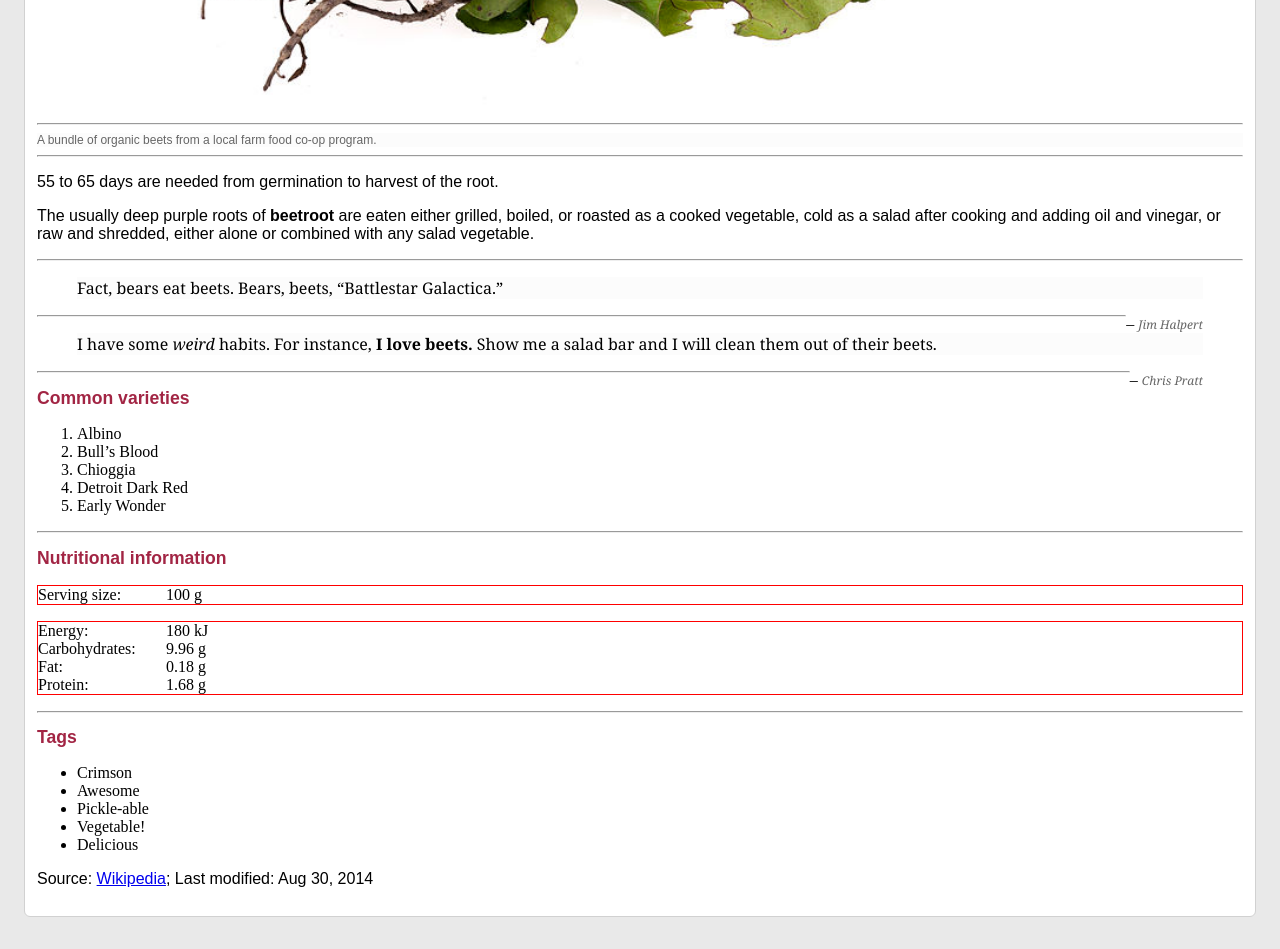
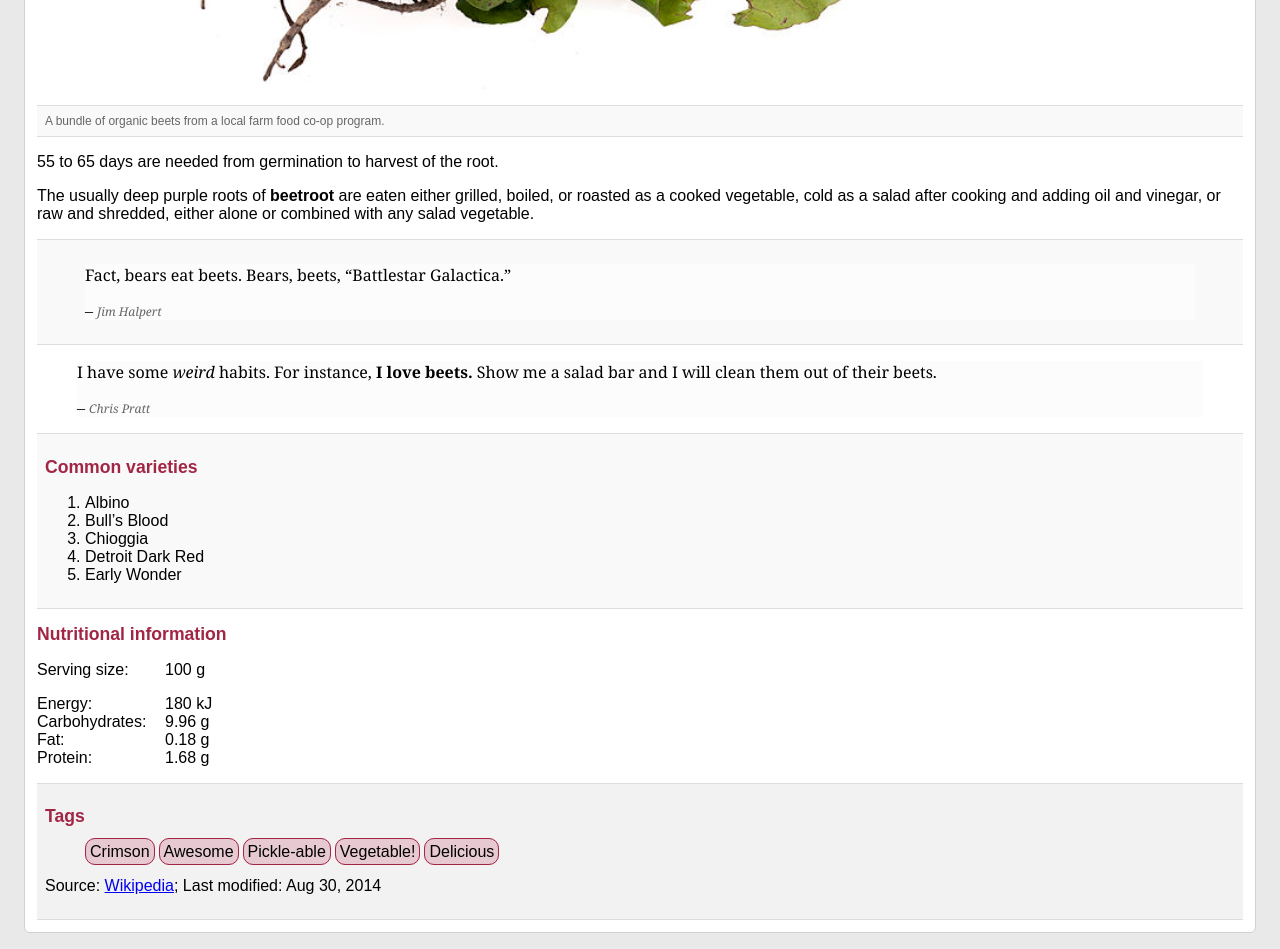
Before and after one commit to gagn0369/dsn1678-exercise-0, a plain HTML site: page index.html in a window 1280 px wide. Shown: the part 780-1729 px from the top of the page. Drawn offline with Linux system fonts and the light colour scheme.

Commit message:
background colours, borders

```diff
--- a/css/general.css
+++ b/css/general.css
@@ -8,6 +8,20 @@ main{
 	border: 1px solid #d1d1d1;
 	margin: 1em;
 	padding: 0.75em;
+}
+
+#footer{
+	background-color: #f2f2f2;
+	padding: 0.5em;
+	border-bottom: 1px solid #ddd;
+	border-top: 1px solid #ddd;
+}
+
+.grey-back{
+	background-color: #f9f9f9;
+	border-bottom: 1px solid #ddd;
+	border-top: 1px solid #ddd;
+	padding: 0.5em;
 }
 
 img{
@@ -43,7 +57,6 @@ figcaption{
 	font-family: arial;
 	font-size: 0.75em;
 	color: #666;
-	background-color: #fcfcfc;
 }
 
 blockquote{
@@ -54,9 +67,6 @@ blockquote p{
 	font-family: georgia;
 }
 
-blockquote footer{
-	float: right;
-}
 
 cite{
 	font-family: georgia;
@@ -64,20 +74,40 @@ cite{
 	color: #666;
 }
 
+/*LISTS*/
+
+li{
+	font-family: arial;
+}
+
 dl{
-	border: 1px solid red;
 	overflow: hidden;
 	/* ^ reminds dl to wrap around its floated children*/
+	font-family: arial;
 }
 
 dt{
 	float: left;
 	clear: left;
 	width: 8em;
+	font-family: arial;
 }
 
 dd{
 	float: left;
 	margin: 0;
 	padding: 0;
+	font-family: arial;
 }
+
+.tags-list{
+	list-style-type: none;
+}
+
+.tags-list li{
+	display: inline;
+	background-color: #e7cad1;
+	border-radius: 10px;
+	border: 1px solid #a22544;
+	padding: 0.25em;
+}
--- a/index.html
+++ b/index.html
@@ -9,30 +9,26 @@
 	<main>
 	<h1>Beetroot <em>(Beta vulgaris)</em></h1>
 
-<hr>
 
 	<figure>
 		<img src="beets.jpg" alt="">
-		<hr>
-		<figcaption>A bundle of organic beets from a local farm food co-op program.</figcaption>
+
+		<div class="grey-back"><figcaption>A bundle of organic beets from a local farm food co-op program.</figcaption></div>
 	</figure>
 
-<hr>
 
 	<p>55 to 65 days are needed from germination to harvest of the root.</p>
 
 	<p>The usually deep purple roots of <b>beetroot</b> are eaten either grilled, boiled, or roasted as a cooked vegetable, cold as a salad after cooking and adding oil and vinegar, or raw and shredded, either alone or combined with any salad vegetable.</p>
 
-<hr>
-
+	<div class="grey-back">
 		<blockquote>
 			<P>Fact, bears eat beets. Bears, beets, “Battlestar Galactica.”</p>
 		<footer>
 			– <cite>Jim Halpert</cite>
 		</footer>
 		</blockquote>
-
-<hr>
+	</div>
 
 	<blockquote>
 	<p>I have some <em>weird</em> habits. For instance, <strong>I love beets.</strong> Show me a salad bar and I will clean them out of their beets.</p>
@@ -41,8 +37,7 @@
 	</footer>
 	</blockquote>
 
-<hr>
-
+	<div class="grey-back">
 		<h2>Common varieties</h2>
 
 		<ol>
@@ -52,8 +47,7 @@
 			<li>Detroit Dark Red</li>
 			<li>Early Wonder</li>
 		</ol>
-
-<hr>
+	</div>
 
 	<h2>Nutritional information</h2>
 
@@ -77,13 +71,12 @@
 			<dd><data value="1.68">1.68 g</data></dd>
 	</dl>
 
-<hr>
 
-	<footer>
+	<footer id="footer">
 
 		<h2>Tags</h2>
 
-		<ul>
+		<ul class="tags-list">
 			<li>Crimson</li>
 			<li>Awesome</li>
 			<li>Pickle-able</li>
```
Lines whose indentation alone changed are shown as unchanged.
